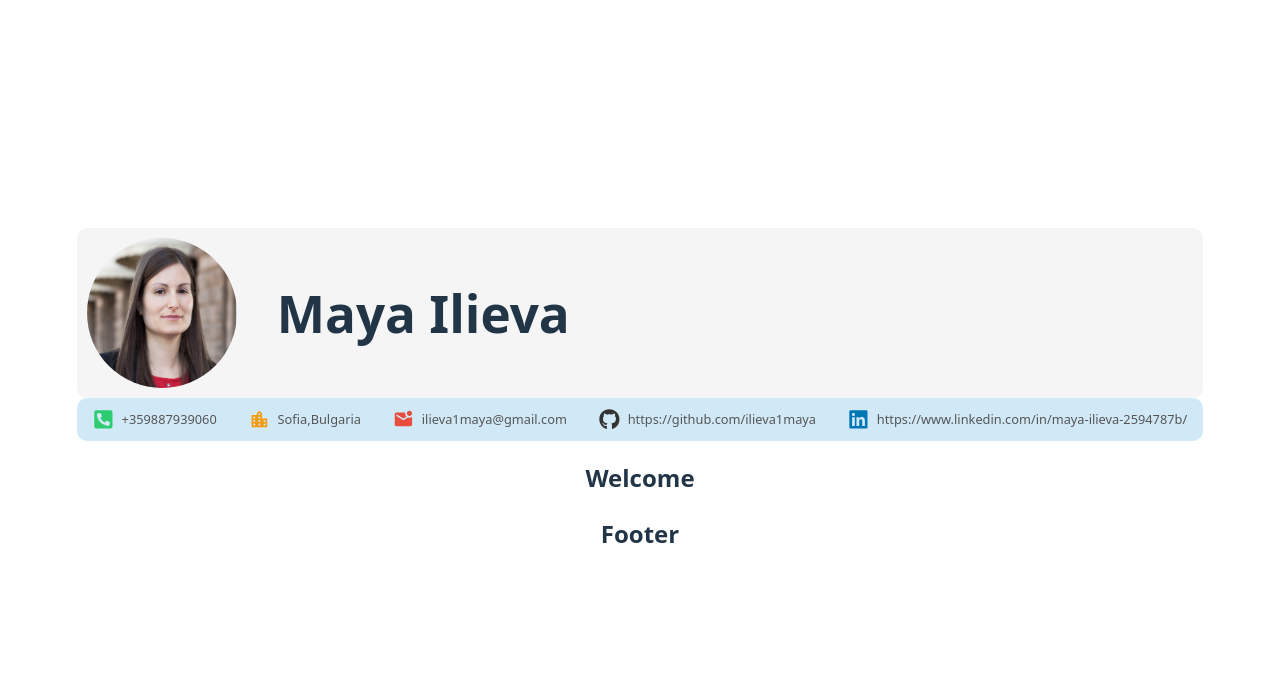
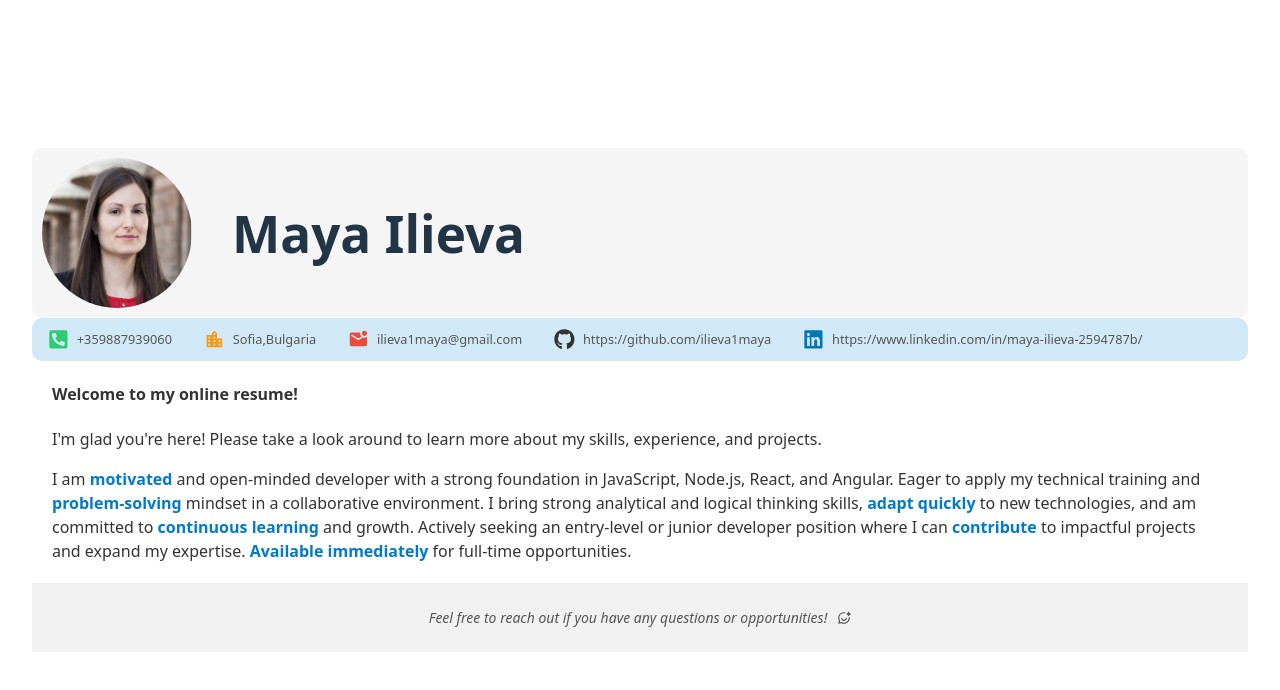
Before and after one commit to ilieva1maya/MayaIlieva_Resume, a React (Vite) app: page / in a window 1280 px wide. Shown: the top 690 px of the page. Built offline with nearby package versions, Linux system fonts and the light colour scheme.

Commit message:
Welcome section

```diff
--- a/src/App.jsx
+++ b/src/App.jsx
@@ -1,8 +1,8 @@
 
 import './App.css';
 import Header from './components/header/Header';
-import Welcome from './components/Welcome';
-import Footer from './components/Footer';
+import Welcome from './components/welcome/Welcome';
+import Footer from './components/footer/Footer';
 import Navbar from './components/navbar/Navbar';
 
 function App() {
--- a/src/components/Footer.jsx
+++ /dev/null
@@ -1,5 +0,0 @@
-export default function Footer() {
-    return (
-        <h2>Footer</h2>
-    )
-}
--- a/src/components/Welcome.jsx
+++ /dev/null
@@ -1,5 +0,0 @@
-export default function Welcome() {
-    return (
-        <h2>Welcome</h2>
-    )
-}
--- /dev/null
+++ b/src/components/footer/Footer.css
@@ -0,0 +1,12 @@
+.footer-container {
+    display: flex;
+    flex-direction: row;
+    align-items: center;
+    justify-content: center;
+    gap: 10px;
+    background-color: #f1f1f1;
+    text-align: center;
+    padding: 10px;
+    font-size: 14px;
+    color: #555;
+}
--- /dev/null
+++ b/src/components/footer/Footer.jsx
@@ -0,0 +1,11 @@
+import { RiChatSmileAiLine } from "react-icons/ri";
+import "./Footer.css";
+
+export default function Footer() {
+    return (
+        <div className="footer-container">
+         <p><i> Feel free to reach out if you have any questions or opportunities!</i></p>
+         <RiChatSmileAiLine />
+         </div>
+    )
+}
--- /dev/null
+++ b/src/components/welcome/Welcome.css
@@ -0,0 +1,15 @@
+.message {
+    font-size: 1em;
+    margin: 20px;
+    color: #333;
+    text-align: left;
+}
+.message strong {
+    color: #007acc;
+}
+.message em {
+    color: #ff6600;
+}
+.message p {
+    margin-bottom: 10px;
+}
--- /dev/null
+++ b/src/components/welcome/Welcome.jsx
@@ -0,0 +1,22 @@
+import "./Welcome.css";
+
+export default function Welcome() {
+  return (
+    <div className="message">
+      <h4>Welcome to my online resume!</h4>
+      <p>
+        I'm glad you're here! Please take a look around to learn more about my
+        skills, experience, and projects.
+      </p>
+      <p>
+        I am <strong>motivated</strong> and open-minded developer with a strong foundation in
+        JavaScript, Node.js, React, and Angular. Eager to apply my technical
+        training and <strong>problem-solving</strong> mindset in a collaborative environment. I
+        bring strong analytical and logical thinking skills, <strong>adapt quickly</strong> to
+        new technologies, and am committed to <strong>continuous learning</strong> and growth.
+        Actively seeking an entry-level or junior developer position where I can <strong>contribute</strong> to impactful projects and expand my expertise. <strong>Available
+        immediately</strong> for full-time opportunities.
+      </p>
+    </div>
+  );
+}
```
